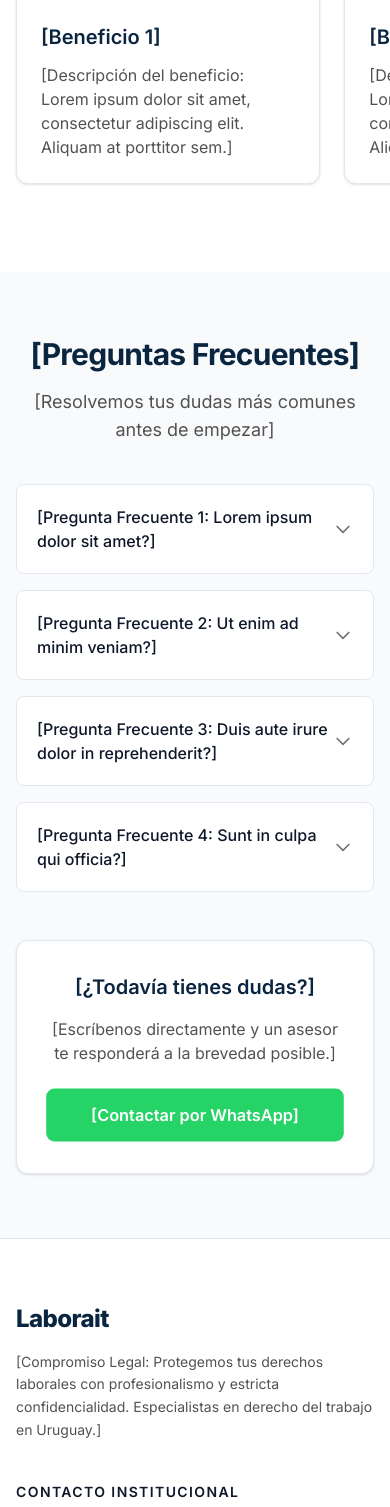
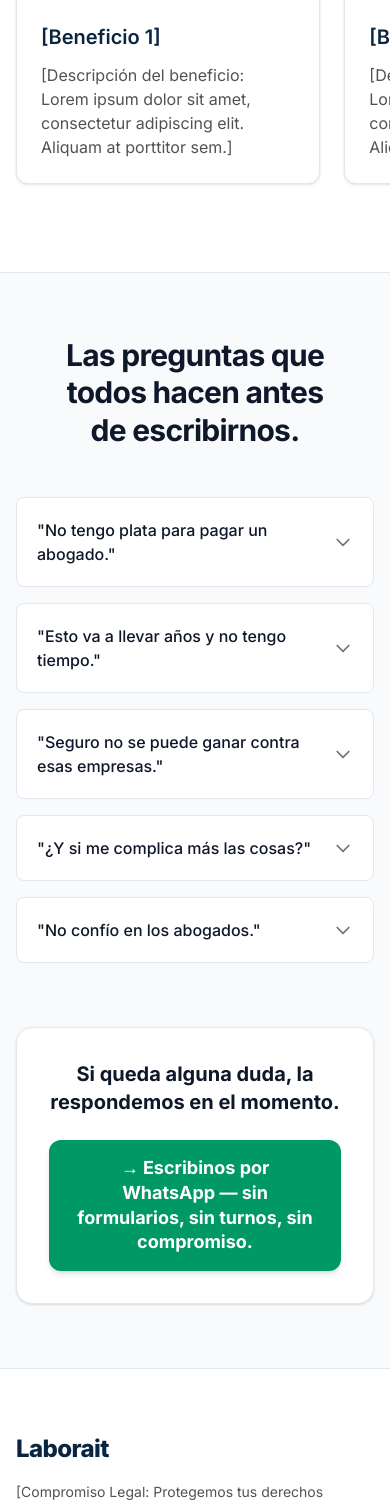
Before and after one commit to Crauseo26/laborait, a Next.js app: page / in a window 390 px wide. Shown: the part 5163-6670 px from the top of the page. Built offline with nearby package versions, Linux system fonts and the light colour scheme.

Commit message:
feat(landing): reescribir FAQ como bloque conversacional de Objeciones (S5)

```diff
--- a/src/components/sections/FAQSection.tsx
+++ b/src/components/sections/FAQSection.tsx
@@ -1,42 +1,58 @@
 import React from "react";
+import Link from "next/link";
 import { Accordion } from "@/components/ui/Accordion";
-import { Button } from "@/components/ui/Button";
-import { getWhatsAppLink } from "@/lib/whatsapp";
 
 export function FAQSection() {
   const faqs = [
-    { question: "[Pregunta Frecuente 1: Lorem ipsum dolor sit amet?]", answer: "[Respuesta extendida 1: Consectetur adipiscing elit, sed do eiusmod tempor incididunt ut labore et dolore magna aliqua.]" },
-    { question: "[Pregunta Frecuente 2: Ut enim ad minim veniam?]", answer: "[Respuesta extendida 2: Quis nostrud exercitation ullamco laboris nisi ut aliquip ex ea commodo consequat.]" },
-    { question: "[Pregunta Frecuente 3: Duis aute irure dolor in reprehenderit?]", answer: "[Respuesta extendida 3: In voluptate velit esse cillum dolore eu fugiat nulla pariatur. Excepteur sint occaecat cupidatat non proident.]" },
-    { question: "[Pregunta Frecuente 4: Sunt in culpa qui officia?]", answer: "[Respuesta extendida 4: Deserunt mollit anim id est laborum. Sed ut perspiciatis unde omnis iste natus error sit voluptatem.]" },
+    {
+      question: "\"No tengo plata para pagar un abogado.\"",
+      answer: "No pagás nada por adelantado. Nuestros honorarios son el 20% de lo que se obtenga en el juicio o acuerdo. Si no ganamos, no cobramos absolutamente nada. El riesgo económico es cero de tu lado."
+    },
+    {
+      question: "\"Esto va a llevar años y no tengo tiempo.\"",
+      answer: "El proceso dura entre 7 y 18 meses, pero vos no tenés que hacer casi nada durante ese tiempo. Nos das los datos iniciales por WhatsApp, nosotros manejamos todo. Podés buscar otro trabajo tranquilamente mientras el proceso avanza."
+    },
+    {
+      question: "\"Seguro no se puede ganar contra esas empresas.\"",
+      answer: "Tenemos más de 70 casos resueltos contra Uber, Cabify y PedidosYa en Uruguay, con 100% de efectividad. La jurisprudencia laboral uruguaya reconoce esta situación. No es una apuesta: es un proceso con precedente."
+    },
+    {
+      question: "\"¿Y si me complica más las cosas?\"",
+      answer: "Tu cuenta ya está bloqueada. El proceso legal es completamente independiente de tu situación con la app. No puede empeorar lo que ya pasó. Lo único que puede pasar es que cobres lo que ya te deben."
+    },
+    {
+      question: "\"No confío en los abogados.\"",
+      answer: "Razonable. Por eso la consulta inicial es gratis, sin papeles, por WhatsApp. Sin firmar nada, sin comprometerte a nada. Si después de hablar no te convence, no hay ninguna obligación. Empezá por averiguar."
+    },
   ];
 
   return (
-    <section className="w-full bg-neutral-50 py-16 md:py-24">
+    <section className="w-full bg-slate-50 py-16 md:py-24 border-t border-slate-200">
       <div className="container mx-auto px-4 md:px-6">
-        <div className="max-w-[800px] mx-auto">
-          <div className="text-center mb-10">
-            <h2 className="text-3xl font-bold tracking-tight text-primary-900 sm:text-4xl">
-              [Preguntas Frecuentes]
+        <div className="max-w-3xl mx-auto">
+
+          <div className="text-center mb-12 md:mb-16">
+            <h2 className="text-3xl md:text-4xl lg:text-5xl font-bold tracking-tight text-slate-900 leading-tight text-balance">
+              Las preguntas que todos hacen antes de escribirnos.
             </h2>
-            <p className="mt-4 text-lg text-neutral-600">
-              [Resolvemos tus dudas más comunes antes de empezar]
-            </p>
           </div>
 
-          <Accordion items={faqs} />
+          <div className="mb-12">
+            <Accordion items={faqs} />
+          </div>
 
-          <div className="mt-12 text-center bg-white p-8 rounded-xl border border-neutral-200 shadow-sm">
-            <h3 className="text-xl font-semibold text-primary-900 mb-4">
-              [¿Todavía tienes dudas?]
+          <div className="mt-16 text-center bg-white p-8 md:p-10 rounded-2xl border border-slate-200 shadow-sm flex flex-col items-center">
+            <h3 className="text-xl md:text-2xl font-bold text-slate-900 mb-6 text-balance">
+              Si queda alguna duda, la respondemos en el momento.
             </h3>
-            <p className="text-neutral-600 mb-6 max-w-[500px] mx-auto">
-              [Escríbenos directamente y un asesor te responderá a la brevedad posible.]
-            </p>
-            <Button href={getWhatsAppLink()} variant="primary">
-              [Contactar por WhatsApp]
-            </Button>
+            <Link
+              href="https://wa.me/message/XXXX"
+              className="group inline-flex items-center text-lg md:text-xl font-bold text-white transition duration-300 bg-emerald-600 hover:bg-emerald-700 px-6 md:px-8 py-4 rounded-xl shadow-md hover:shadow-lg text-center leading-snug"
+            >
+              → Escribinos por WhatsApp — sin formularios, sin turnos, sin compromiso.
+            </Link>
           </div>
+
         </div>
       </div>
     </section>
```
Also changed, not shown: .agents/context-memory.md.
